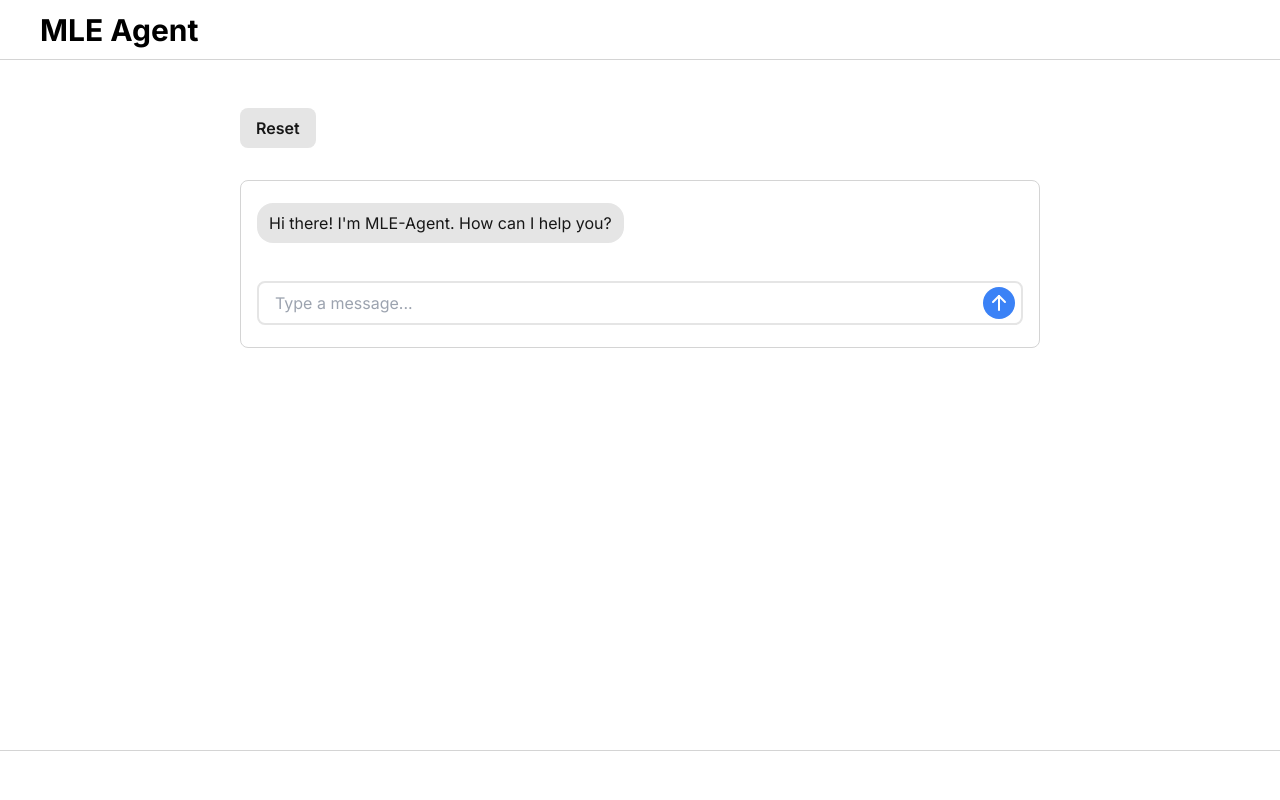
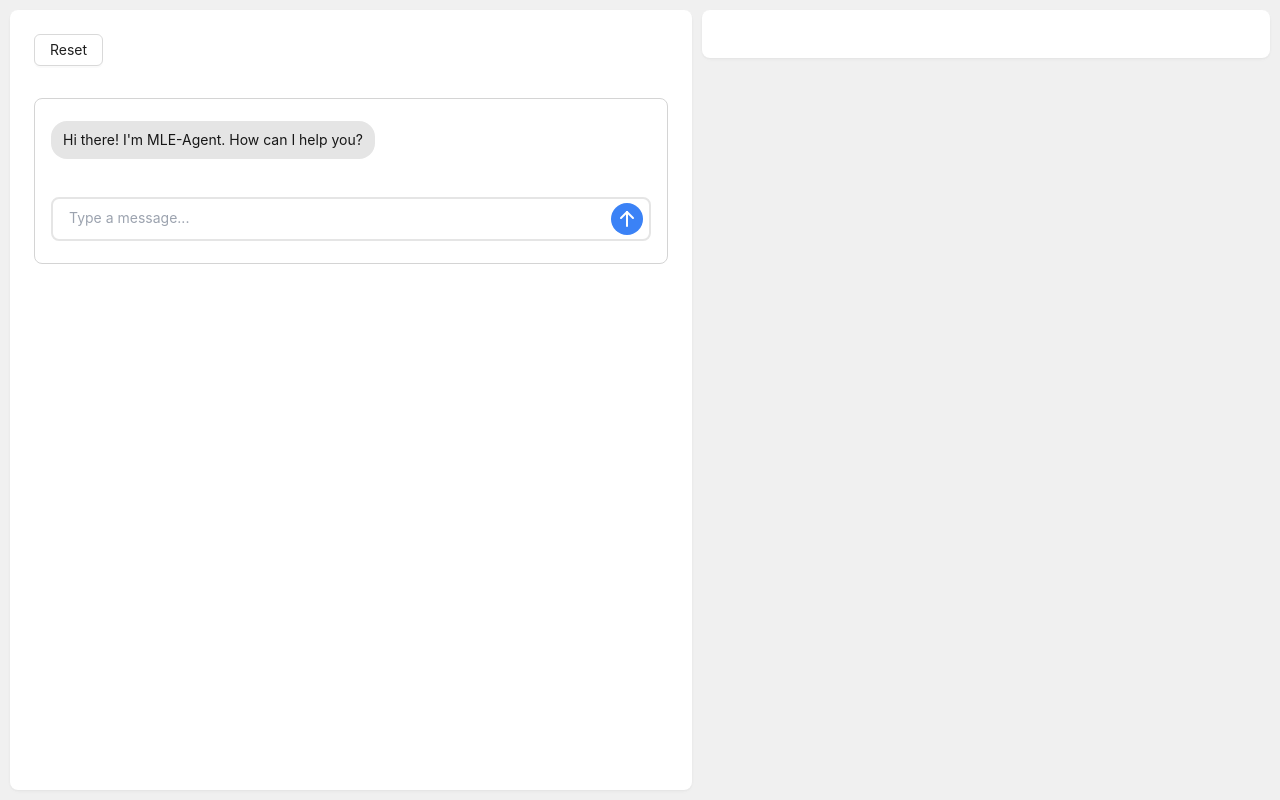
Before and after one commit to MLSysOps/MLE-agent, a Next.js app in the folder web/: page / in a window 1280 px wide. Built offline with nearby package versions, Linux system fonts and the light colour scheme.

Commit message:
💄 ui: change the web layout

```diff
--- a/web/components/Chat/Chat.tsx
+++ b/web/components/Chat/Chat.tsx
@@ -4,6 +4,8 @@ import { ChatInput } from "./ChatInput";
 import { ChatLoader } from "./ChatLoader";
 import { ChatMessage } from "./ChatMessage";
 import { ResetChat } from "./ResetChat";
+
+import { Card } from "antd";
 
 interface Props {
 	messages: ProjectMessage[];
@@ -14,7 +16,7 @@ interface Props {
 
 export const Chat: FC<Props> = ({ messages, loading, onSend, onReset }) => {
 	return (
-		<>
+		<Card bordered={false} style={{ flexGrow: 6, flexBasis: 0 }}>
 			<div className="flex flex-row justify-between items-center mb-4 sm:mb-8">
 				<ResetChat onReset={onReset} />
 			</div>
@@ -36,6 +38,6 @@ export const Chat: FC<Props> = ({ messages, loading, onSend, onReset }) => {
 					<ChatInput onSend={onSend} />
 				</div>
 			</div>
-		</>
+		</Card>
 	);
 };
--- a/web/components/Chat/ResetChat.tsx
+++ b/web/components/Chat/ResetChat.tsx
@@ -1,19 +1,14 @@
 import { FC } from "react";
+import { Button } from "antd";
 
 interface Props {
-  onReset: () => void;
+	onReset: () => void;
 }
 
 export const ResetChat: FC<Props> = ({ onReset }) => {
-  return (
-    <div className="flex flex-row items-center">
-      <button
-        className="text-sm sm:text-base text-neutral-900 font-semibold rounded-lg px-4 py-2 bg-neutral-200 hover:bg-neutral-300 focus:outline-none focus:ring-1 focus:ring-neutral-300"
-        onClick={() => onReset()}
-      >
-        Reset
-      </button>
-    </div>
-  );
+	return (
+		<div className="flex flex-row items-center">
+			<Button onClick={() => onReset()}>Reset</Button>
+		</div>
+	);
 };
-;
--- a/web/next.config.js
+++ b/web/next.config.js
@@ -1,6 +1,6 @@
 /** @type {import('next').NextConfig} */
 const nextConfig = {
-  reactStrictMode: true,
-}
+	reactStrictMode: true,
+};
 
-module.exports = nextConfig
+module.exports = nextConfig;
--- a/web/package.json
+++ b/web/package.json
@@ -17,6 +17,7 @@
     "@types/node": "18.15.0",
     "@types/react": "18.0.28",
     "@types/react-dom": "18.0.11",
+    "antd": "^5.17.4",
     "eslint": "8.36.0",
     "eslint-config-next": "13.2.4",
     "eventsource-parser": "^0.1.0",
@@ -24,6 +25,7 @@
     "openai": "^3.2.1",
     "react": "18.2.0",
     "react-dom": "18.2.0",
+    "react-markdown": "^9.0.1",
     "typescript": "4.9.5"
   },
   "devDependencies": {
--- a/web/pages/index.tsx
+++ b/web/pages/index.tsx
@@ -1,9 +1,9 @@
 import { Chat } from "@/components/Chat/Chat";
-import { Footer } from "@/components/Layout/Footer";
-import { Navbar } from "@/components/Layout/Navbar";
 import { ProjectMessage } from "@/types";
 import Head from "next/head";
 import { useEffect, useRef, useState } from "react";
+
+import { Card } from "antd";
 
 export default function Home() {
 	const [messages, setMessages] = useState<ProjectMessage[]>([]);
@@ -22,12 +22,17 @@ export default function Home() {
 		setMessages(updatedMessages);
 		setLoading(true);
 
-    const response = await fetch(`http://localhost:8000/chat?project=${encodeURIComponent(message.project)}&message=${encodeURIComponent(message.content)}`, {
+		const response = await fetch(
+			`http://localhost:8000/chat?project=${encodeURIComponent(
+				message.project.toString()
+			)}&message=${encodeURIComponent(message.content.toString())}`,
+			{
 				headers: {
 					"Content-Type": "application/json",
 				},
 				method: "GET",
-    });
+			}
+		);
 
 		if (!response.ok) {
 			setLoading(false);
@@ -83,8 +88,8 @@ export default function Home() {
 			{
 				role: "assistant",
 				content: `Hi there! I'm MLE-Agent. How can I help you?`,
-        project: "test2"
-      }
+				project: "test2",
+			},
 		]);
 	};
 
@@ -97,8 +102,8 @@ export default function Home() {
 			{
 				role: "assistant",
 				content: `Hi there! I'm MLE-Agent. How can I help you?`,
-        project: "test2"
-      }
+				project: "test2",
+			},
 		]);
 	}, []);
 
@@ -110,31 +115,30 @@ export default function Home() {
 					name="description"
 					content="MLE-agent is an LLM agent to help you build your AI projects."
 				/>
-        <meta
-          name="viewport"
-          content="width=device-width, initial-scale=1"
-        />
-        <link
-          rel="icon"
-          href="/favicon.ico"
-        />
+				<meta name="viewport" content="width=device-width, initial-scale=1" />
+				<link rel="icon" href="/favicon.ico" />
 			</Head>
 
-      <div className="flex flex-col h-screen">
-        <Navbar />
-
-        <div className="flex-1 overflow-auto sm:px-10 pb-4 sm:pb-10">
-          <div className="max-w-[800px] mx-auto mt-4 sm:mt-12">
+			<div
+				style={{
+					display: "flex",
+					flexDirection: "row",
+					minHeight: "100vh",
+					padding: 10,
+				}}
+			>
 				<Chat
 					messages={messages}
 					loading={loading}
 					onSend={handleSend}
 					onReset={handleReset}
 				/>
+				<Card
+					bordered={false}
+					style={{ flexGrow: 5, flexBasis: 0, height: "100%", marginLeft: 10 }}
+				></Card>
+
 				<div ref={messagesEndRef} />
-          </div>
-        </div>
-        <Footer />
 			</div>
 		</>
 	);
--- /dev/null
+++ b/web/styles/index.css
@@ -0,0 +1,3 @@
+body {
+  background-color: #f0f0f0;
+}
```
Also changed, not shown: web/pages/_app.tsx (+6 -5 lines), 2 other files (tests, documents, lock files or other folders). Lines whose indentation alone changed are shown as unchanged.
